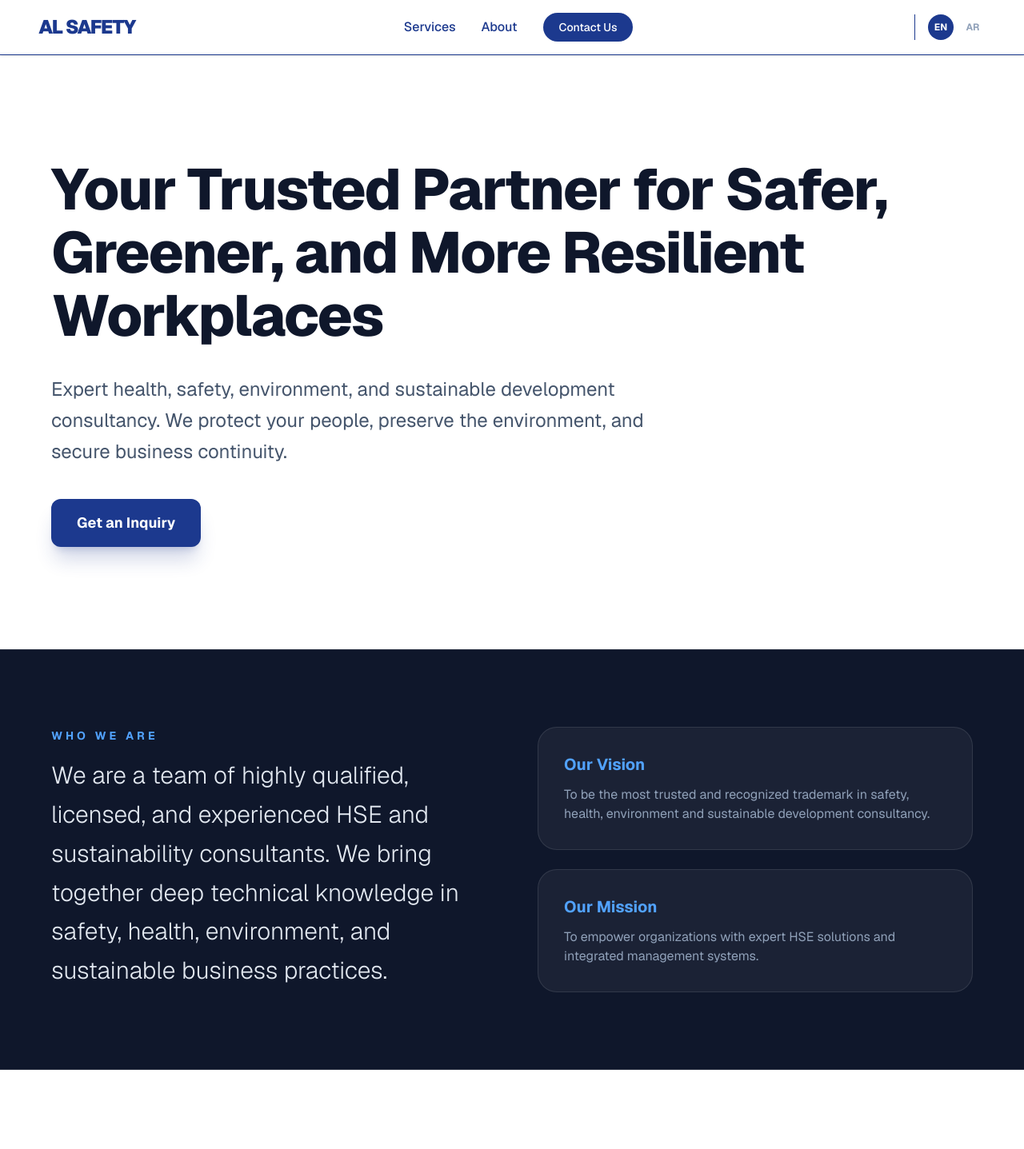
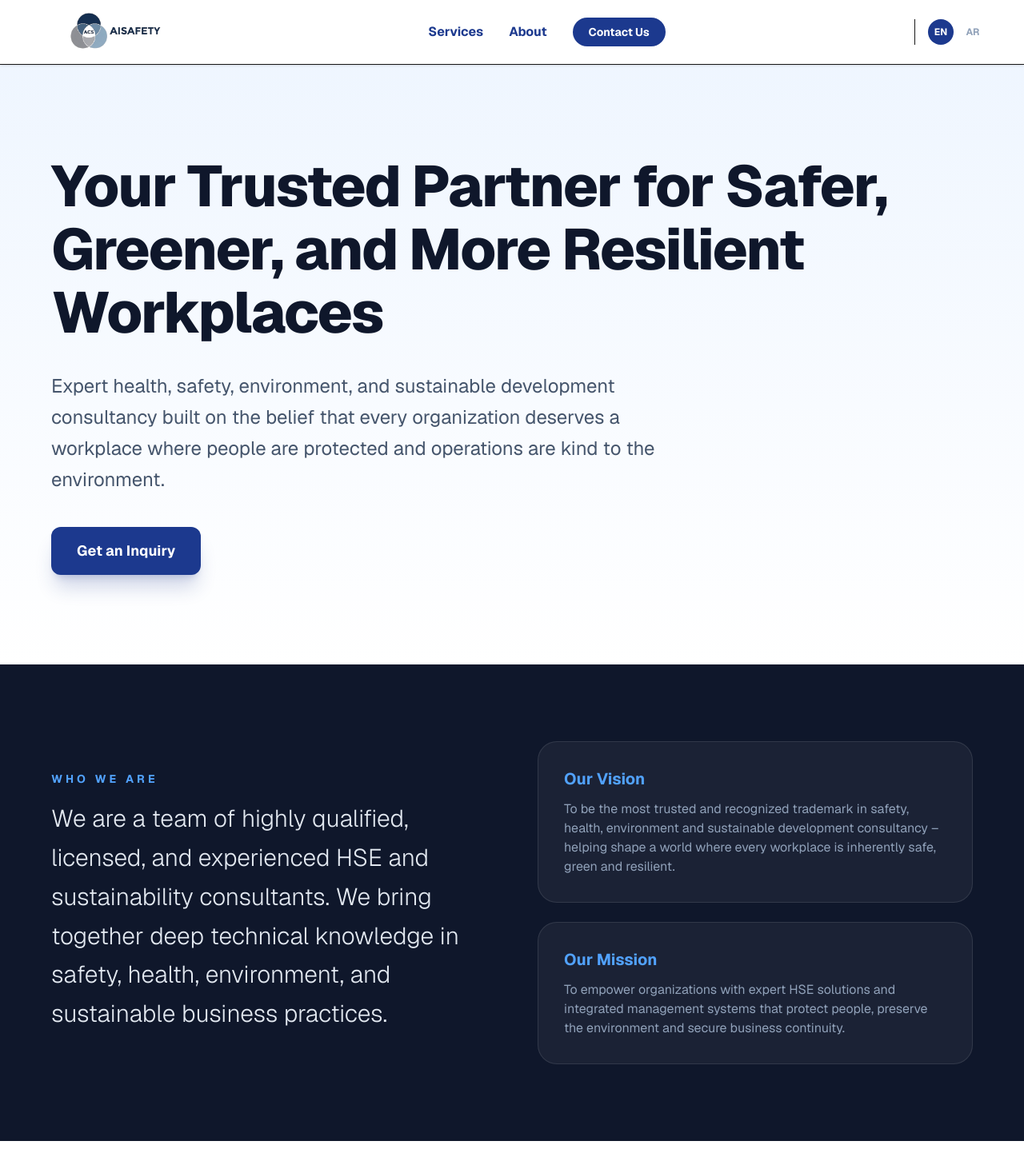
Before and after one commit to maddy356/alsafetyconsultancyservices, a Next.js app: page / in a window 1280 px wide. Shown: the top 1437 px of the page at 80% size. Built offline with nearby package versions, Linux system fonts and the light colour scheme.

Commit message:
logo  update

```diff
--- a/app/page.tsx
+++ b/app/page.tsx
@@ -1,6 +1,7 @@
 'use client';
 import { useState } from 'react';
-import { sendInquiry } from './actions'; // Ensure this matches your file path
+import Image from 'next/image';
+import { sendInquiry } from './actions';
 
 export default function LandingPage() {
   const [lang, setLang] = useState<'en' | 'ar'>('en');
@@ -39,14 +40,14 @@ export default function LandingPage() {
       navAbout: "About",
       navContact: "Contact Us",
       heroTitle: "Your Trusted Partner for Safer, Greener, and More Resilient Workplaces",
-      heroDesc: "Expert health, safety, environment, and sustainable development consultancy. We protect your people, preserve the environment, and secure business continuity.",
+      heroDesc: "Expert health, safety, environment, and sustainable development consultancy built on the belief that every organization deserves a workplace where people are protected and operations are kind to the environment.",
       ctaButton: "Get an Inquiry",
       whoWeAreTitle: "Who We Are",
       whoWeAreDesc: "We are a team of highly qualified, licensed, and experienced HSE and sustainability consultants. We bring together deep technical knowledge in safety, health, environment, and sustainable business practices.",
       visionTitle: "Our Vision",
-      vision: "To be the most trusted and recognized trademark in safety, health, environment and sustainable development consultancy.",
+      vision: "To be the most trusted and recognized trademark in safety, health, environment and sustainable development consultancy – helping shape a world where every workplace is inherently safe, green and resilient.",
       missionTitle: "Our Mission",
-      mission: "To empower organizations with expert HSE solutions and integrated management systems.",
+      mission: "To empower organizations with expert HSE solutions and integrated management systems that protect people, preserve the environment and secure business continuity.",
       servicesTitle: "Our Specialized Services",
       inquiryTitle: "Professional Inquiry",
       inquirySub: "Submit your details and our consultants will reach out to you.",
@@ -64,14 +65,14 @@ export default function LandingPage() {
         { title: "1. International Certification & Management Systems", items: ["ISO 45001 (Occupational Health & Safety)", "ISO 9001 (Quality Management)", "ISO 14001 (Environmental Management)", "Integrated Management Systems (IMS)"] },
         { title: "2. Safety & Compliance Audits", items: ["Comprehensive safety and compliance audits", "Regulatory inspection preparedness", "HSE documentation reviews"] },
         { title: "3. Training Supports", items: ["HSE training needs analysis", "Lifesaving training", "Tailored on-the-job trainings"] },
-        { title: "4. Risk Management & Assessments", items: ["Workplace risk and Job Safety Analysis (JSA)", "Site safety inspections", "Specialized assessments (Fire, COSHH, etc.)"] },
+        { title: "4. Risk Management & Assessments", items: ["Workplace risk and Job Safety Analysis (JSA)", "Site safety inspections", "Specialized assessments"] },
         { title: "5. Procedure & System Development", items: ["HSE policies and manuals", "Emergency response plans", "Project specific HSE plans"] },
         { title: "6. Specialized HSE Support", items: ["Fully outsourced HSE department", "On-demand HSE Officer services"] },
         { title: "7. Environmental Management", items: ["Environmental compliance audits", "Waste & pollution control plans", "Sustainable practice integration"] },
         { title: "8. Safety Culture & Leadership", items: ["Safety leadership programs", "Management training", "Culture alignment"] },
         { title: "9. Contractor Safety Management", items: ["Contractor HSE pre-qualification", "Performance monitoring"] },
         { title: "10. Occupational Health", items: ["Health risk assessments", "Medical check programs", "First aid procedures"] },
-        { title: "11. Digital HSE Solutions", items: ["Digitization of SMS", "Custom real-time dashboards", "Digital audit & training tools"] },
+        { title: "11. Digital HSE Solutions", items: ["Digitization of SMS", "Custom real-time dashboards", "Digital audit tools"] },
         { title: "12. OHS Incident Analysis & Trend Intelligence", items: ["Comprehensive investigations", "Incident trend analysis", "Data-driven risk prevention"] }
       ]
     },
@@ -80,14 +81,14 @@ export default function LandingPage() {
       navAbout: "من نحن",
       navContact: "اتصل بنا",
       heroTitle: "شريككم الموثوق لأماكن عمل أكثر أماناً واستدامة ومرونة",
-      heroDesc: "استشارات متخصصة في الصحة والسلامة والبيئة والتنمية المستدامة. نحمي أفرادكم، نحافظ على البيئة، ونضمن استمرارية أعمالكم.",
+      heroDesc: "نحن شركة استشارية متخصصة في الصحة والسلامة والبيئة والتنمية المستدامة، قائمة على إيمان راسخ: أن كل مؤسسة تستحق مكان عمل يكون فيه الأفراد محميين.",
       ctaButton: "إرسال استفسار",
       whoWeAreTitle: "من نحن",
-      whoWeAreDesc: "نحن فريق من استشاريي الصحة والسلامة والبيئة والاستدامة المؤهلين تأهيلاً عالياً. نجمع بين المعرفة التقنية العميقة في السلامة والصحة والبيئة وممارسات الأعمال المستدامة.",
+      whoWeAreDesc: "نحن فريق من استشاريي الصحة والسلامة والبيئة والاستدامة المؤهلين تأهيلاً عالياً والمرخصين وذوي الخبرة الواسعة.",
       visionTitle: "رؤيتنا",
       vision: "أن نكون العلامة التجارية الأكثر ثقة واعترافاً في مجال استشارات السلامة والصحة والبيئة والتنمية المستدامة.",
       missionTitle: "مهمتنا",
-      mission: "تمكين المؤسسات بحلول خبيرة في الصحة والسلامة والبيئة وأنظمة إدارة متكاملة.",
+      mission: "تمكين المؤسسات بحلول خبيرة في الصحة والسلامة والبيئة وأنظمة إدارة متكاملة تحمي الأفراد وتحافظ على البيئة وتضمن استمرارية الأعمال.",
       servicesTitle: "خدماتنا المتخصصة",
       inquiryTitle: "طلب استشارة مهنية",
       inquirySub: "أدخل بياناتك وسيقوم مستشارونا بالتواصل معك.",
@@ -105,15 +106,15 @@ export default function LandingPage() {
         { title: "1. الشهادات الدولية وأنظمة الإدارة", items: ["ISO 45001 (الصحة والسلامة المهنية)", "ISO 9001 (إدارة الجودة)", "ISO 14001 (الإدارة البيئية)", "أنظمة إدارة متكاملة (IMS)"] },
         { title: "2. تدقيق السلامة والامتثال", items: ["تدقيق شامل للسلامة والامتثال", "مراجعات الاستعداد للتفتيش الرقابي", "مراجعة وثائق الصحة والسلامة"] },
         { title: "3. دعم التدريب", items: ["تحليل الاحتياجات التدريبية", "تدريبات إنقاذ الحياة", "تدريبات مهنية متخصصة"] },
-        { title: "4. إدارة وتقييم المخاطر", items: ["تحليل مخاطر مكان العمل (JSA)", "تفتيش مواقع العمل", "تقييمات المخاطر المتخصصة"] },
+        { title: "4. إدارة وتقييم المخاطر", items: ["تحليل مخاطر مكان عمل (JSA)", "تفتيش مواقع العمل", "تقييمات المخاطر"] },
         { title: "5. تطوير الإجراءات والأنظمة", items: ["سياسات وإجراءات الصحة والسلامة", "خطط الاستجابة للطوارئ", "خطط الصحة والسلامة للمشاريع"] },
         { title: "6. الدعم المتخصص في الصحة والسلامة والبيئة", items: ["إدارة خارجية كاملة للصحة والسلامة", "خدمات مستشار عند الطلب"] },
         { title: "7. الإدارة البيئية", items: ["تدقيق الامتثال البيئي", "خطط مكافحة التلوث", "دمج الممارسات المستدامة"] },
         { title: "8. ثقافة السلامة والقيادة", items: ["برامج القيادة في السلامة", "تدريب الإدارة", "تحسين ثقافة السلامة"] },
         { title: "9. إدارة سلامة المقاولين", items: ["تأهيل المقاولين مسبقاً", "مراقبة الأداء المستمرة"] },
         { title: "10. الصحة المهنية", items: ["تقييمات مخاطر الصحة المهنية", "برامج الفحوصات الطبية", "إجراءات الإسعافات الأولية"] },
-        { title: "11. الحلول الرقمية للصحة والسلامة والبيئة", items: ["رقمنة نظام إدارة السلامة (SMS)", "لوحات مؤشرات رقمية آنية", "أدوات رقمية للتدقيق والتدريب"] },
-        { title: "12. التحقيق في حوادث الصحة و السلامة المهنية", items: ["تحقيقات شاملة في الحوادث", "تحليل أنماط واتجاهات الحوادث", "رؤى لمنع التكرار"] }
+        { title: "11. الحلول الرقمية للصحة والسلامة والبيئة", items: ["رقمنة نظام إدارة السلامة (SMS)", "لوحات مؤشرات رقمية", "أدوات رقمية للتدقيق"] },
+        { title: "12. التحقيق في حوادث الصحة و السلامة المهنية", items: ["تحقيقات شاملة في الحوادث", "تحليل أنماط الحوادث", "رؤى لمنع التكرار"] }
       ]
     }
   };
@@ -124,9 +125,19 @@ export default function LandingPage() {
     <main className={`min-h-screen bg-white font-sans ${lang === 'ar' ? 'text-right' : 'text-left'}`} dir={lang === 'ar' ? 'rtl' : 'ltr'}>
 
       {/* Navigation */}
-      <nav className="p-4 border-b flex justify-between items-center bg-white/90 backdrop-blur-md sticky top-0 z-50 shadow-sm px-6 md:px-12 text-blue-900">
-        <div className="font-black text-2xl tracking-tighter">AL SAFETY</div>
-        <div className="hidden md:flex gap-8 items-center font-medium">
+      <nav className="p-4 border-b flex justify-between items-center bg-white sticky top-0 z-50 shadow-sm px-6 md:px-12">
+        <div className="flex items-center">
+          <div className="relative h-8 w-32 md:h-12 md:w-48">
+            <Image
+              src="/logo.jpg"
+              alt="AL Safety Logo"
+              fill
+              className="object-contain"
+              priority
+            />
+          </div>
+        </div>
+        <div className="hidden md:flex gap-8 items-center font-bold text-blue-900">
           <a href="#services" className="hover:text-blue-600 transition">{current.navServices}</a>
           <a href="#about" className="hover:text-blue-600 transition">{current.navAbout}</a>
           <button onClick={scrollToContact} className="bg-blue-900 text-white px-5 py-2 rounded-full text-sm hover:bg-blue-800 transition">
@@ -139,8 +150,8 @@ export default function LandingPage() {
         </div>
       </nav>
 
-      {/* Hero */}
-      <header className="relative py-24 md:py-32 px-6">
+      {/* Hero Section */}
+      <header className="relative py-20 md:py-28 px-6 bg-gradient-to-b from-blue-50 to-white">
         <div className="max-w-6xl mx-auto z-10 relative">
           <h1 className="text-5xl md:text-7xl font-extrabold text-slate-900 mb-8 leading-[1.1] tracking-tight">
             {current.heroTitle}
@@ -155,12 +166,14 @@ export default function LandingPage() {
       </header>
 
       {/* About Section */}
-      <section id="about" className="py-24 px-6 bg-slate-900 text-white border-y border-white/10">
+      <section id="about" className="py-24 px-6 bg-slate-900 text-white">
         <div className="max-w-6xl mx-auto">
           <div className="grid lg:grid-cols-2 gap-16 items-center">
             <div>
               <h2 className="text-sm uppercase tracking-[0.3em] text-blue-400 font-bold mb-4">{current.whoWeAreTitle}</h2>
-              <p className="text-2xl md:text-3xl font-light leading-relaxed text-slate-200">{current.whoWeAreDesc}</p>
+              <p className="text-2xl md:text-3xl font-light leading-relaxed text-slate-200">
+                {current.whoWeAreDesc}
+              </p>
             </div>
             <div className="grid gap-6">
               <div className="p-8 rounded-3xl bg-white/5 border border-white/10">
@@ -226,41 +239,32 @@ export default function LandingPage() {
                 <div className="w-20 h-20 bg-green-100 text-green-600 rounded-full flex items-center justify-center mx-auto mb-6 text-4xl">✓</div>
                 <h3 className="text-2xl font-black text-slate-900 mb-4">{current.successTitle}</h3>
                 <p className="text-slate-600 mb-8 leading-relaxed">{current.successBody}</p>
-                <button
-                  onClick={() => setStatus('idle')}
-                  className="text-blue-900 font-bold border-b-2 border-blue-900 hover:text-blue-700 transition"
-                >
+                <button onClick={() => setStatus('idle')} className="text-blue-900 font-bold border-b-2 border-blue-900 hover:text-blue-700 transition">
                   {current.backBtn}
                 </button>
               </div>
             ) : (
               <form action={handleSubmit} className="space-y-6">
                 <div>
-                  <label className="block text-sm font-black text-black mb-2 uppercase tracking-wider">{current.nameLabel}</label>
-                  <input name="name" required type="text" className="w-full p-4 rounded-xl border border-slate-300 bg-white text-black font-medium focus:ring-2 focus:ring-blue-900 outline-none transition" />
+                  <label className="block text-sm font-black text-black mb-2 uppercase">{current.nameLabel}</label>
+                  <input name="name" required type="text" className="w-full p-4 rounded-xl border border-slate-300 bg-white text-black font-medium focus:ring-2 focus:ring-blue-900 outline-none" />
                 </div>
                 <div className="grid md:grid-cols-2 gap-6">
                   <div>
-                    <label className="block text-sm font-black text-black mb-2 uppercase tracking-wider">{current.emailLabel}</label>
-                    <input name="email" required type="email" className="w-full p-4 rounded-xl border border-slate-300 bg-white text-black font-medium focus:ring-2 focus:ring-blue-900 outline-none transition" />
+                    <label className="block text-sm font-black text-black mb-2 uppercase">{current.emailLabel}</label>
+                    <input name="email" required type="email" className="w-full p-4 rounded-xl border border-slate-300 bg-white text-black font-medium focus:ring-2 focus:ring-blue-900 outline-none" />
                   </div>
                   <div>
-                    <label className="block text-sm font-black text-black mb-2 uppercase tracking-wider">{current.phoneLabel}</label>
-                    <input name="phone" required type="tel" className={`w-full p-4 rounded-xl border border-slate-300 bg-white text-black font-medium focus:ring-2 focus:ring-blue-900 outline-none transition ${lang === 'ar' ? 'text-right' : 'text-left'}`} />
+                    <label className="block text-sm font-black text-black mb-2 uppercase">{current.phoneLabel}</label>
+                    <input name="phone" required type="tel" className="w-full p-4 rounded-xl border border-slate-300 bg-white text-black font-medium focus:ring-2 focus:ring-blue-900 outline-none" />
                   </div>
                 </div>
                 <div>
-                  <label className="block text-sm font-black text-black mb-2 uppercase tracking-wider">{current.messageLabel}</label>
-                  <textarea name="message" required rows={4} className="w-full p-4 rounded-xl border border-slate-300 bg-white text-black font-medium focus:ring-2 focus:ring-blue-900 outline-none transition"></textarea>
+                  <label className="block text-sm font-black text-black mb-2 uppercase">{current.messageLabel}</label>
+                  <textarea name="message" required rows={4} className="w-full p-4 rounded-xl border border-slate-300 bg-white text-black font-medium focus:ring-2 focus:ring-blue-900 outline-none"></textarea>
                 </div>
-
                 {status === 'error' && <p className="text-red-600 font-bold mb-4">{current.errorMsg}</p>}
-
-                <button
-                  disabled={isSubmitting}
-                  type="submit"
-                  className="w-full bg-blue-900 text-white font-black py-5 rounded-xl hover:bg-blue-800 transition transform hover:scale-[1.02] active:scale-[0.98] disabled:bg-slate-400 shadow-lg"
-                >
+                <button disabled={isSubmitting} type="submit" className="w-full bg-blue-900 text-white font-black py-5 rounded-xl hover:bg-blue-800 transition disabled:bg-slate-400">
                   {isSubmitting ? current.sending : current.sendButton}
                 </button>
               </form>
@@ -271,8 +275,15 @@ export default function LandingPage() {
 
       {/* Footer */}
       <footer className="py-12 px-6 bg-white border-t">
-        <div className="max-w-6xl mx-auto flex flex-col md:flex-row justify-between items-center gap-8 text-blue-900">
-          <div className="text-2xl font-black tracking-tighter">AL SAFETY</div>
+        <div className="max-w-6xl mx-auto flex flex-col md:flex-row justify-between items-center gap-8">
+          <div className="relative h-10 w-40">
+            <Image
+              src="/logo.jpg"
+              alt="AL Safety Logo"
+              fill
+              className="object-contain"
+            />
+          </div>
           <div className="text-slate-400 text-sm font-medium">
             © {new Date().getFullYear()} Alsafety Consultancy Bahrain.
           </div>
```
Also changed, not shown: public/logo.jpg (added).
